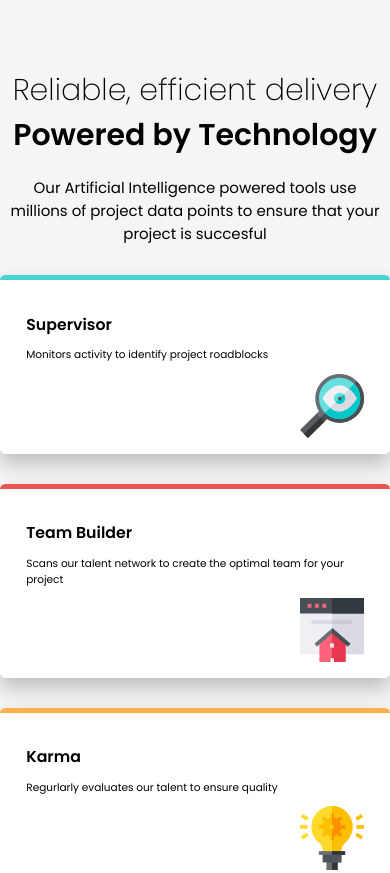
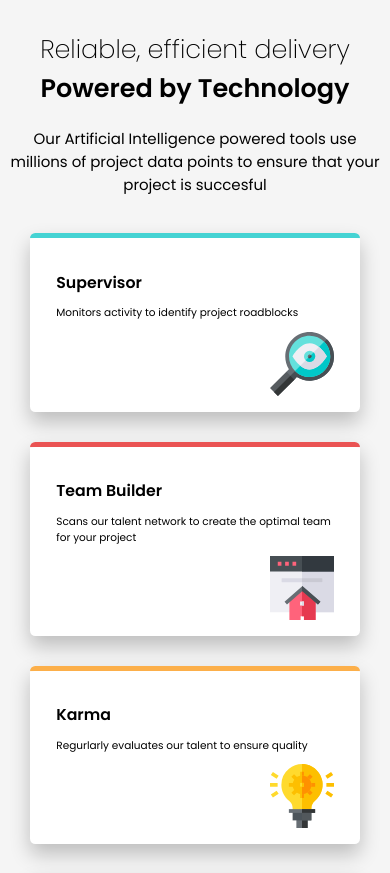
Before and after one commit to Estelle9/four-cards-feature-section, a plain HTML site: page index.html in a window 390 px wide. Shown: the top 873 px of the page. Drawn offline with Linux system fonts and the light colour scheme.

Commit message:
Update style.css

```diff
--- a/style.css
+++ b/style.css
@@ -128,8 +128,16 @@ body {
 }
 
 @media screen and (max-width: 768px) {
+    .container {
+        margin-top: 2em;
+    }
+
+    .top-container h1 {
+        font-size: 1.7em;
+    }
+
     .inner-container {
-        margin: 0em 0em;
+        margin: 2em;
         display: grid;
         grid-template-columns: 1fr;
     }
```
